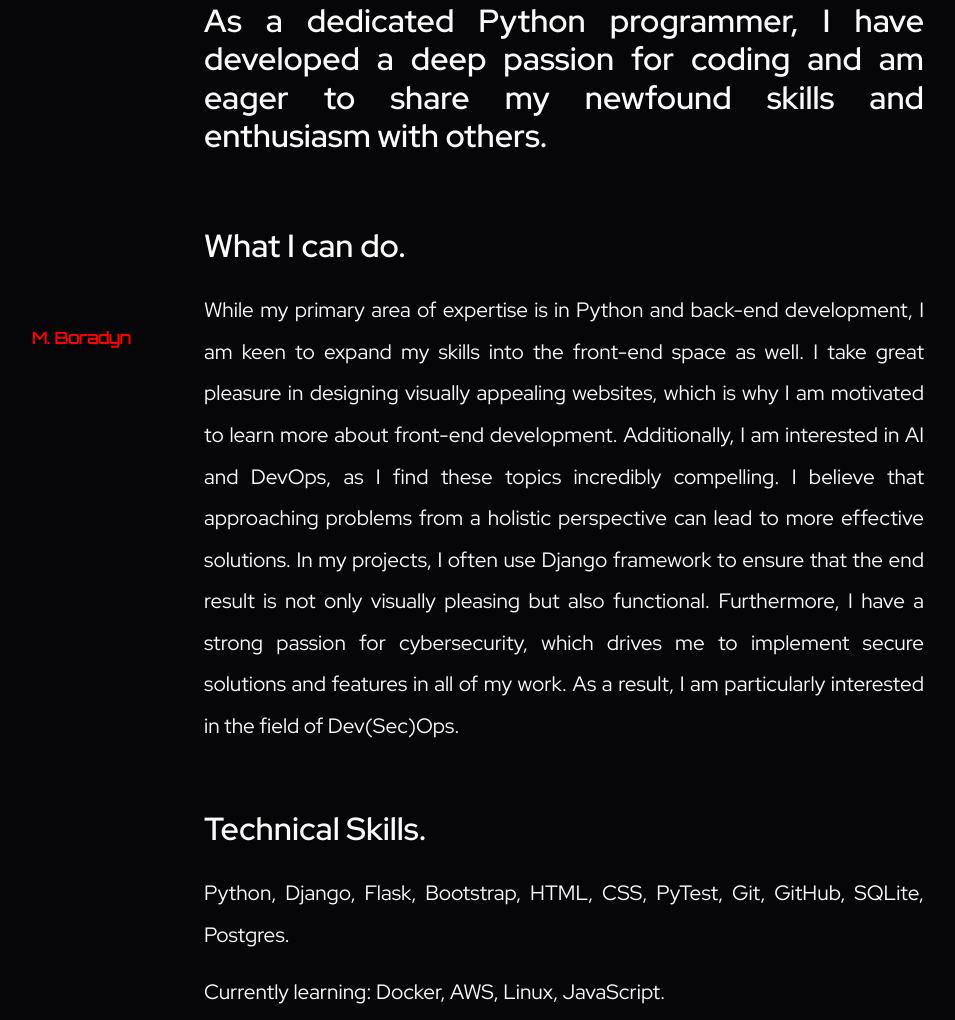
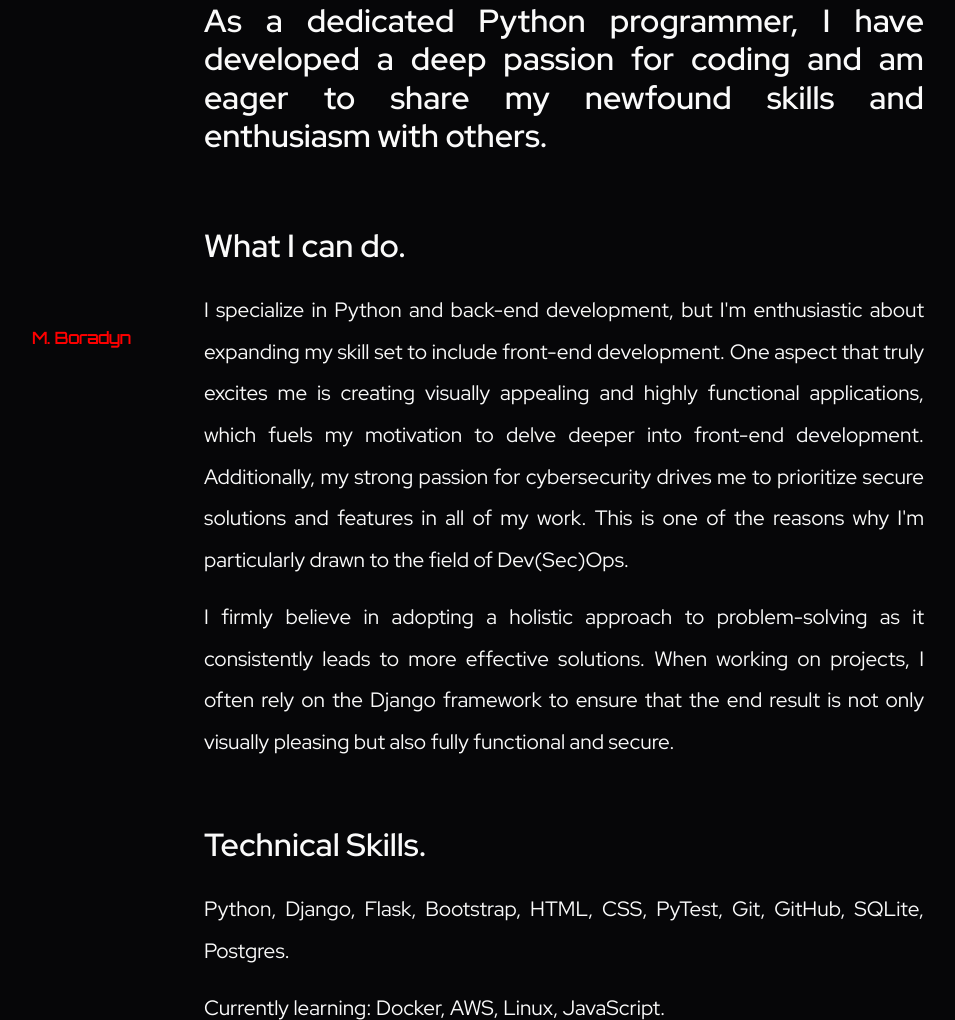
Before and after one commit to Veluthil/Portfolio-Project, a Flask app: page /about in a window 1280 px wide. Shown: the part 370-1390 px from the top of the page, without its empty margins (88-1043 px from the left). Run offline with Flask 2, Linux system fonts and the light colour scheme; some libraries are stand-ins or nearby versions.

Commit message:
Update about.html

```diff
--- a/templates/about.html
+++ b/templates/about.html
@@ -13,14 +13,14 @@
                 and am eager to share my newfound skills and enthusiasm with others.</h2>
             <br>
             <h2>What I can do.</h2>
-            <p>While my primary area of expertise is in Python and back-end development, I am keen to expand my skills
-                into the front-end space as well. I take great pleasure in designing visually appealing websites,
-                which is why I am motivated to learn more about front-end development. Additionally, I am
-                interested in AI and DevOps, as I find these topics incredibly compelling. I believe that approaching
-                problems from a holistic perspective can lead to more effective solutions. In my projects, I often use
-                Django framework to ensure that the end result is not only visually pleasing but also functional.
-                Furthermore, I have a strong passion for cybersecurity, which drives me to implement secure solutions
-                and features in all of my work. As a result, I am particularly interested in the field of Dev(Sec)Ops.</p>
+            <p>I specialize in Python and back-end development, but I'm enthusiastic about expanding my skill set to
+                include front-end development. One aspect that truly excites me is creating visually appealing and
+                highly functional applications, which fuels my motivation to delve deeper into front-end development.
+                Additionally, my strong passion for cybersecurity drives me to prioritize secure solutions and features
+                in all of my work. This is one of the reasons why I'm particularly drawn to the field of Dev(Sec)Ops.</p>
+            <p>I firmly believe in adopting a holistic approach to problem-solving as it consistently leads to more
+                effective solutions. When working on projects, I often rely on the Django framework to ensure that the
+                end result is not only visually pleasing but also fully functional and secure.</p>
             <br>
             <h2>Technical Skills.</h2>
             <p>Python, Django, Flask, Bootstrap, HTML, CSS, PyTest, Git, GitHub, SQLite, Postgres.</p>
```
